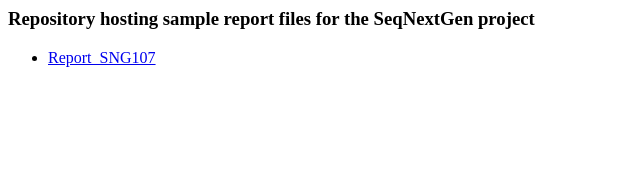
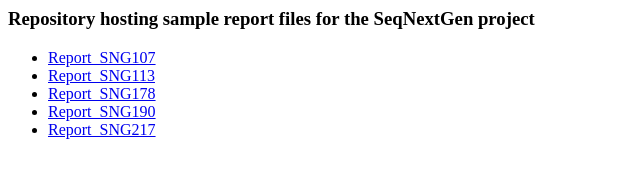
Before and after one commit to richardwfrancis/sng_reports, a plain HTML site: page index.html in a window 1280 px wide. Shown: the whole page, without its empty margins (0-640 px from the left). Drawn offline with Linux system fonts and the light colour scheme.

Commit message:
Update index.html

```diff
--- a/index.html
+++ b/index.html
@@ -1,4 +1,8 @@
 <h3>Repository hosting sample report files for the SeqNextGen project</h3>
 <ul>
  <li><a href="Report_SNG107.html">Report_SNG107</a></li>
+ <li><a href="Report_SNG113.html">Report_SNG113</a></li>
+ <li><a href="Report_SNG178.html">Report_SNG178</a></li>
+ <li><a href="Report_SNG190.html">Report_SNG190</a></li>
+ <li><a href="Report_SNG217.html">Report_SNG217</a></li>
 </ul>
```
